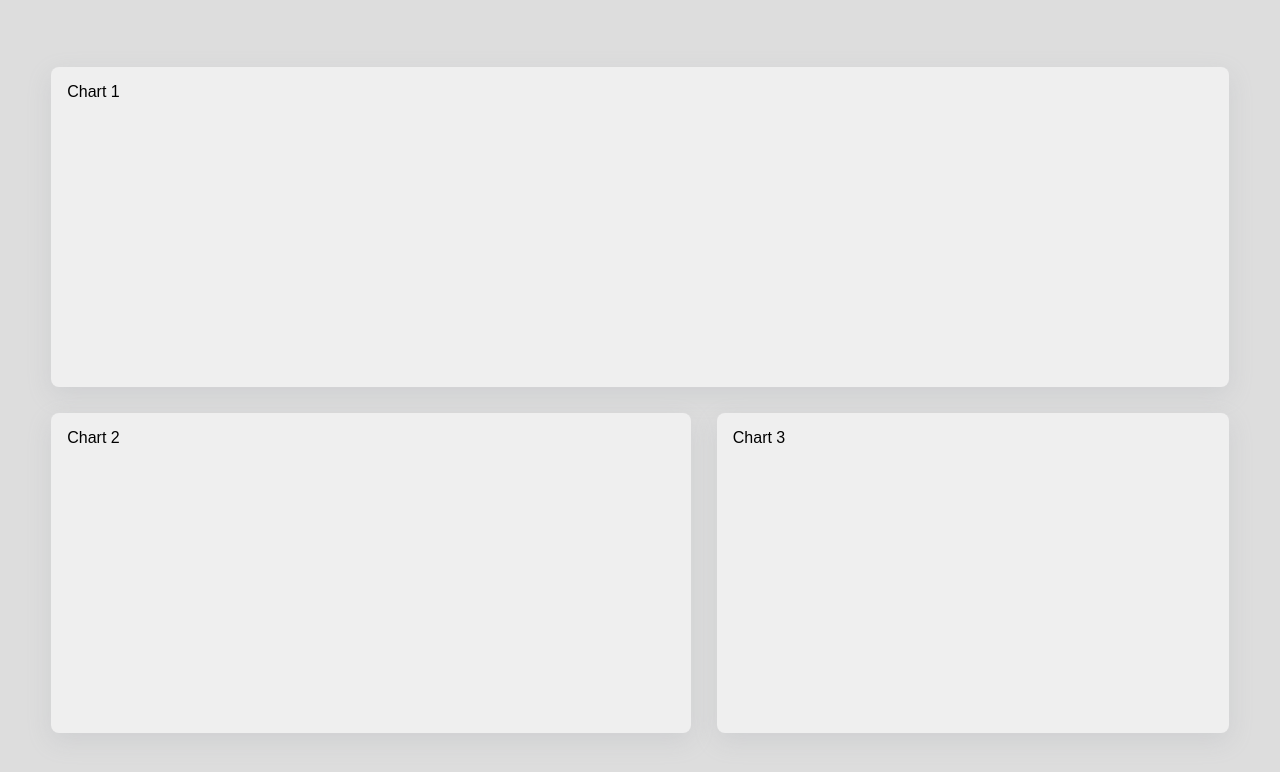
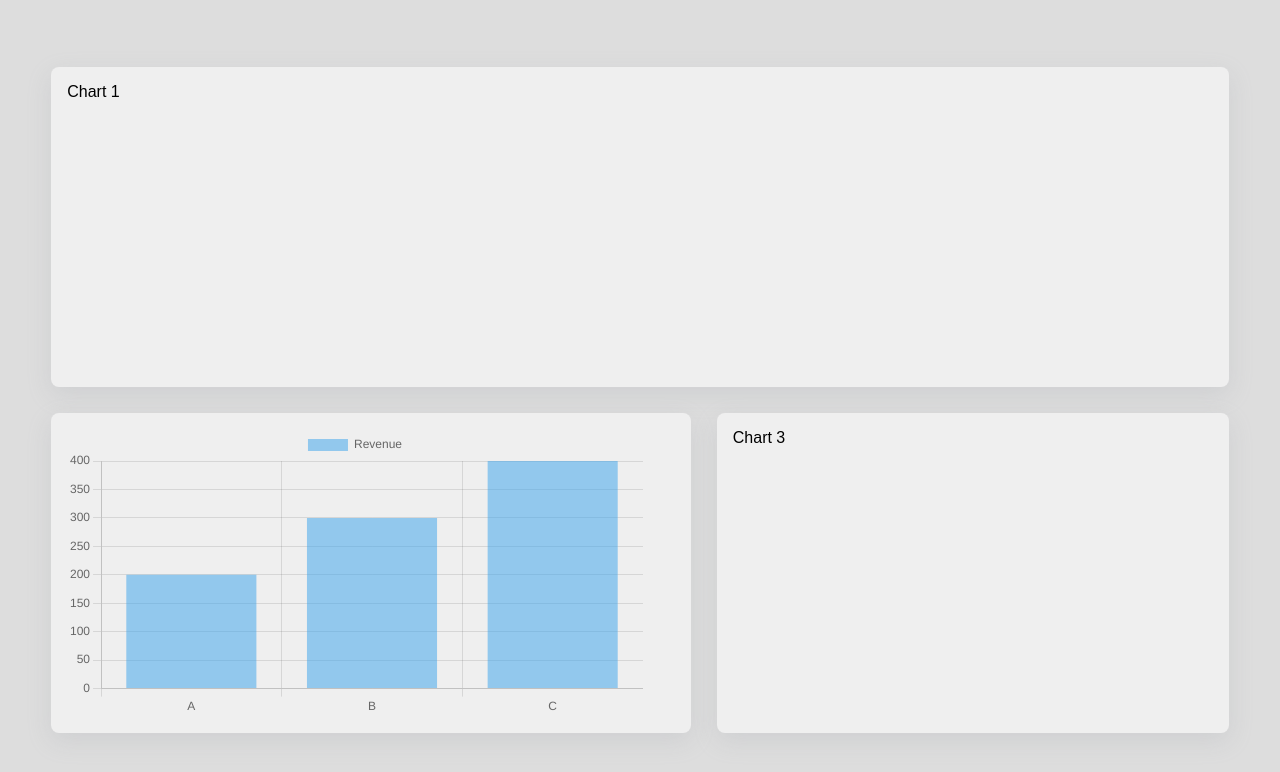
Before and after one commit to obuastella/react-chartjs, a React (Vite) app in the folder react-chartjs/: page / in a window 1280 px wide. Shown: the top 772 px of the page. Built offline with nearby package versions, Linux system fonts and the light colour scheme.

Commit message:
Fixed dependency issue

```diff
--- a/react-chartjs/src/App.jsx
+++ b/react-chartjs/src/App.jsx
@@ -1,9 +1,27 @@
+import { Chart as ChartJS } from "chart.js/auto";
+import { Bar, Doughnut, Line } from "react-chartjs-2";
+
 import "./App.css";
+
 const App = () => {
   return (
     <div className="App">
-      <div className="dataCard revenueCard">Chart 1</div>
-      <div className="dataCard customerCard">Chart 2</div>
+      <div className="dataCard revenueCard">
+        Chart 1<div></div>
+      </div>
+      <div className="dataCard customerCard">
+        <Bar
+          data={{
+            labels: ["A", "B", "C"],
+            datasets: [
+              {
+                label: "Revenue",
+                data: [200, 300, 400],
+              },
+            ],
+          }}
+        />
+      </div>
       <div className="dataCard categoryCard">Chart 3</div>
     </div>
   );
```
